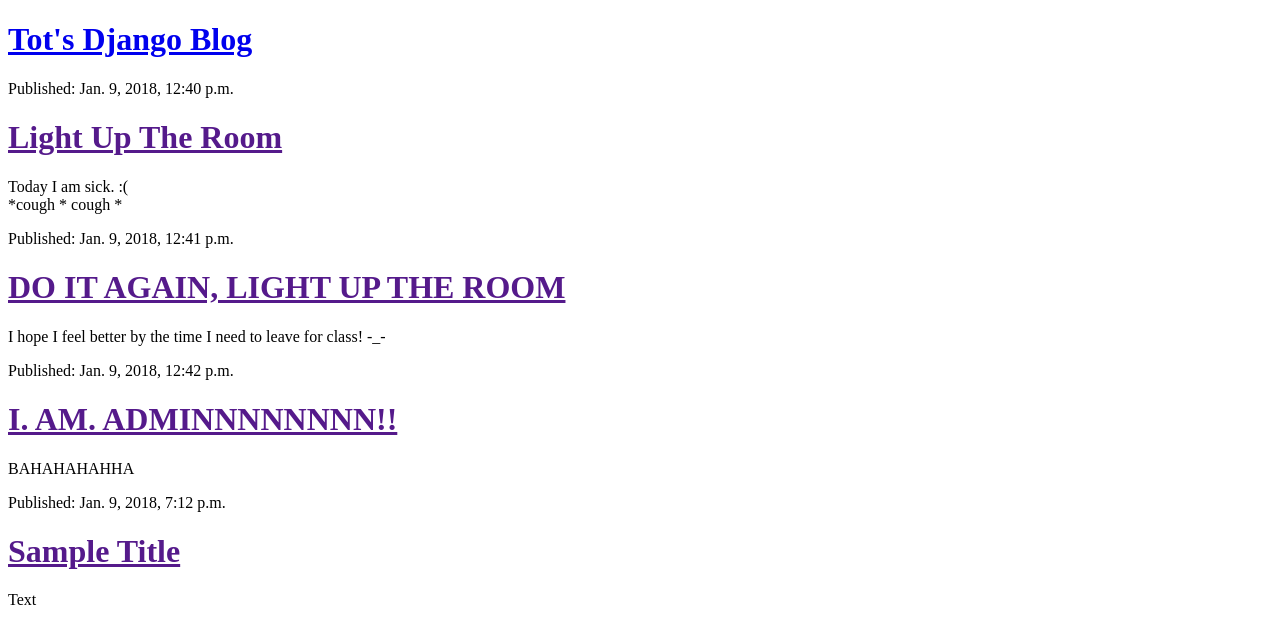
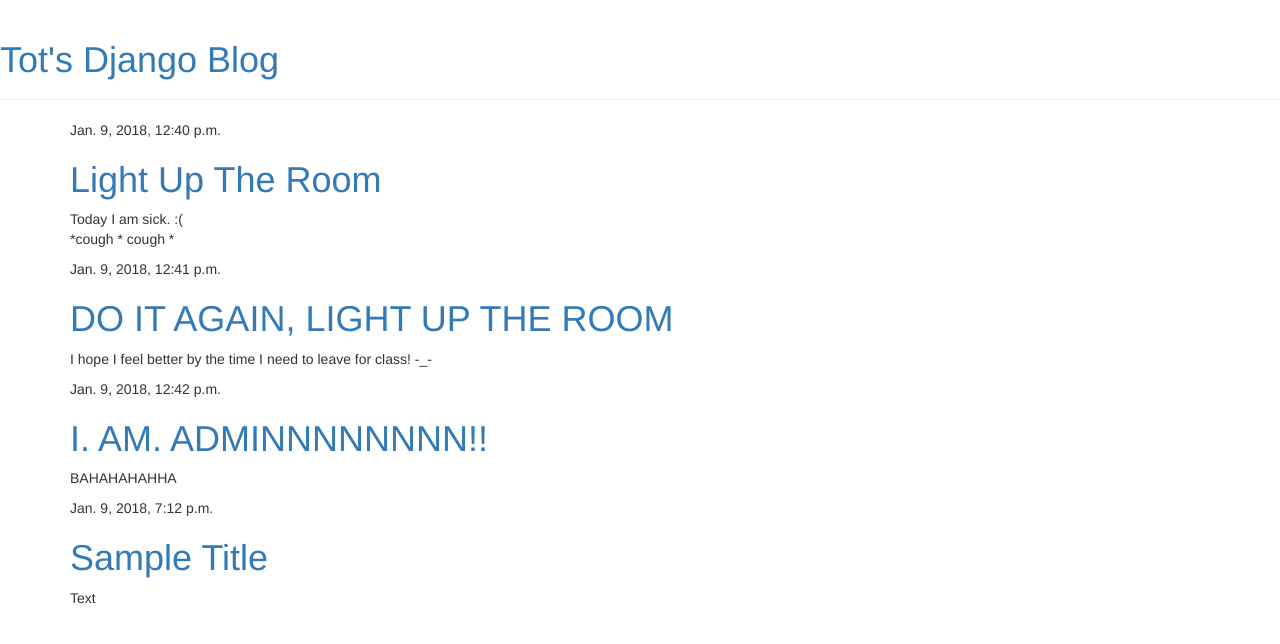
Before and after one commit to TatyCat/Django-Girls-Proj, a Django app: page / in a window 1280 px wide. Shown: the top 644 px of the page. Run offline with Django 3.2, Linux system fonts and the light colour scheme; data comes from the database, SQL or seed files in the repository; some libraries are stand-ins or nearby versions.

Commit message:
Added Jinja refactoring

```diff
--- /dev/null
+++ b/blog/templates/blog/base.html
@@ -0,0 +1,35 @@
+{% load staticfiles %}
+<!DOCTYPE html>
+<html>
+
+<head>
+    <meta charset="utf-8" /> {% comment %}
+    <meta http-equiv="X-UA-Compatible" content="IE=edge"> {% endcomment %}
+    <title>Tot's Blog</title>
+    <meta name="viewport" content="width=device-width, initial-scale=1">
+    <link rel="stylesheet" href="//maxcdn.bootstrapcdn.com/bootstrap/3.2.0/css/bootstrap.min.css">
+    <link rel="stylesheet" href="//maxcdn.bootstrapcdn.com/bootstrap/3.2.0/css/bootstrap-theme.min.css">
+    <link rel="stylesheet" href="{% static 'css/blog.css' %}">
+    <link href="//fonts.googleapis.com/css?family=Lobster&subset=latin,latin-ext" rel="stylesheet" type="text/css">
+
+    <!-- <script src="main.js"></script> -->
+</head>
+
+<body>
+    <header class="page-header">
+        <h1>
+            <a href="/">Tot's Django Blog</a>
+        </h1>
+    </header>
+
+    <div class="content container">
+        <div class="row">
+            <div class="col-md-8">
+                {% block content %}
+                {% endblock %}
+            </div>
+        </div>
+    </div>
+</body>
+
+</html>
--- a/blog/templates/blog/post_list.html
+++ b/blog/templates/blog/post_list.html
@@ -1,27 +1,13 @@
-<!DOCTYPE html>
-<html>
-<head>
-    <meta charset="utf-8" />
-    <meta http-equiv="X-UA-Compatible" content="IE=edge">
-    <title>Tot's Blog</title>
-    <meta name="viewport" content="width=device-width, initial-scale=1">
-    <!-- <link rel="stylesheet" type="text/css" media="screen" href="main.css" /> -->
-    <!-- <script src="main.js"></script> -->
-</head>
-<body>
-    <header>
-        <h1>
-            <a href="/">Tot's Django Blog</a>
-        </h1>
-    </header>
+{% extends "blog/base.html" %}
 
+{% block content %}
     {% for post in posts %}
-    <div>
-        <p>Published: {{post.published_date}} </p>
-        <h1><a href="">{{post.title}}</a></h1>
-        <p>{{post.text|linebreaksbr}} </p>
-    </div>
+        <article class="post">
+            <div class="date">
+                {{post.published_date}}
+            </div>
+            <h1><a href="">{{post.title}}</a></h1>
+            <p>{{post.text|linebreaksbr}} </p>
+        </article>
     {% endfor %}
-
-</body>
-</html>
+{% endblock %}
```
